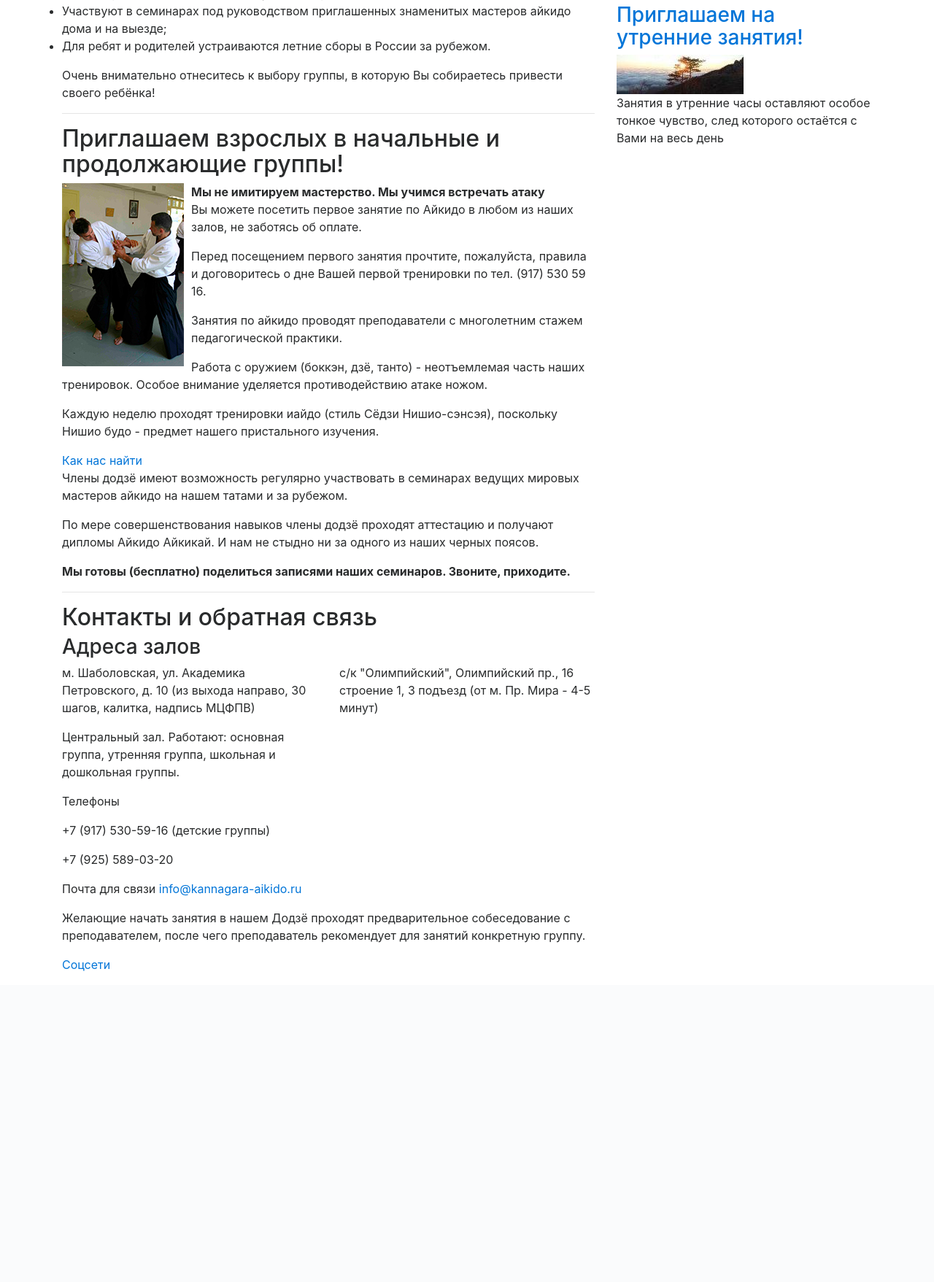
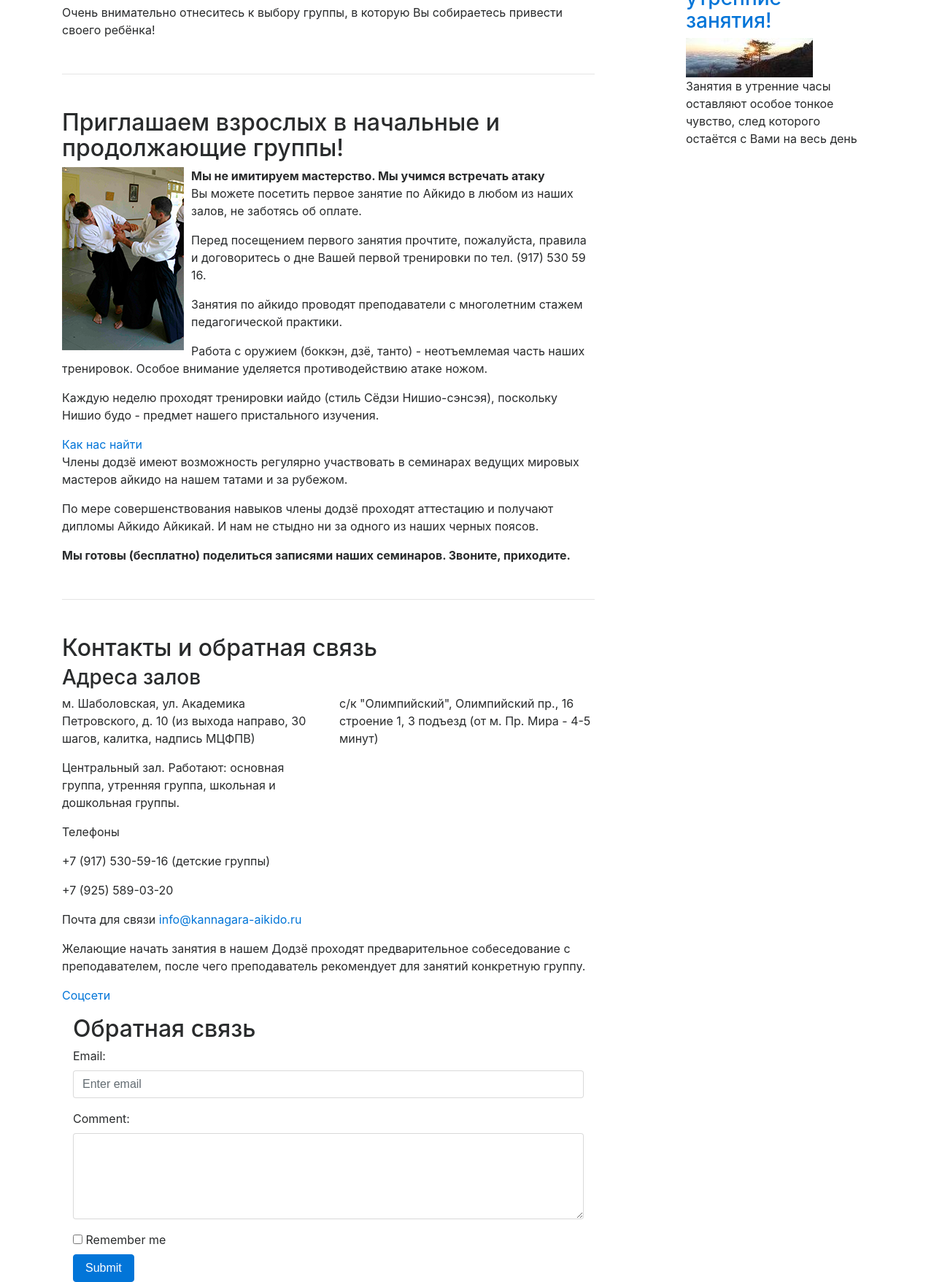
Before and after one commit to tokerbaby/kannagara-aiki, a PHP site: page / in a window 1280 px wide. Shown: the part 1144-2901 px from the top of the page at 73% size. Before the commit the page ends 2475 px from the top, so only its background shows below. Run offline with PHP 8.4, Linux system fonts and the light colour scheme; some libraries are stand-ins or nearby versions.

Commit message:
Added feedback form

```diff
--- a/css/index.css
+++ b/css/index.css
@@ -104,3 +104,8 @@ html, body, div, span, h1, h2, h3, h4, h5, h6, p, blockquote, a, img, small, str
     display: block;
     margin-right: 10px;
 }
+
+.y_map {
+    margin-top: 100px;
+    margin-left: 100px;
+}
--- a/index.html
+++ b/index.html
@@ -117,13 +117,13 @@
 	  	</div>
 
 	  	<div class="container-fluid slider-container">
-			<img width="1140px" height="300px" class="slider_placeholder img-responsive center-block" src="#">
+			<img width="1140px" height="150px" class="slider_placeholder img-responsive center-block" src="#">
 		</div>
 
 		<div class="container">
 			<div class="row">
 
-				<div class="col-sm-8">
+				<div class="col-md-8 col-sm-8">
 					<h1>
 						О клубе
 						<br>
@@ -132,11 +132,11 @@
 					<p><strong>Айкидо для нас не бизнес. Для нас это Путь. Мы ищем единомышленников.</strong></p>
 					<p>Наше додзё основано в 1989 г. С тех пор занятия идут, не прекращаясь. Мы видим айкидо не только как острое оружие, но и как возможность развития личности.</p>
 
-					<hr>
+					<hr class="my-5">
 
 					<div>
 						<h2>Приглашаем ребят в детскую группу айкидо</h2>
-						<img src="images/kid.jpg" id="kid">
+						<img src="images/kid.jpg" class="d-sm-none d-md-block" id="kid">
 						<p>Айкидо прекрасно подходит для занятий в самом раннем возрасте. Правильно поставленное преподавание айкидо помогает раскрытию творческих возможностей личности ученика.</p>
 						<p>Айкидо учит мощи, но не грубости. Для занятий не требуется особых физических данных. Занятия айкидо так же хороши для девочек, как и для мальчиков.</p>
 						<p>Мы хотим увидеть человека умелого, сильного, чувствующего, думающего. Важно, чтобы у взрослеющего человека выросло чувство собственного достоинства вместе с уважением к другим. Вооружённый человек должен особенно бережно относиться к живому. Этому, по нашему убеждению и должно научить айкидо.</p>
@@ -164,7 +164,7 @@
 						<p>Очень внимательно отнеситесь к выбору группы, в которую Вы собираетесь привести своего ребёнка!</p>
 					</div>
 
-					<hr>
+					<hr class="my-5">
 
 					<div>
 						<h2>Приглашаем взрослых в начальные и продолжающие группы!</h2>
@@ -181,7 +181,7 @@
 						<p><strong>Мы готовы (бесплатно) поделиться записями наших семинаров. Звоните, приходите.</strong></p>
 					</div>
 
-					<hr>
+					<hr class="my-5">
 
 					<div>
 						<h2>Контакты и обратная связь</h2>
@@ -208,12 +208,33 @@
 							<p>Почта для связи <a href="#">info@kannagara-aikido.ru</a></p>
 							<p>Желающие начать занятия в нашем Додзё проходят предварительное собеседование с преподавателем, после чего преподаватель рекомендует для занятий конкретную группу.</p>
 							<p><a href="#">Соцсети</a></p>
+
+
+							<div class="container">
+								<h2>Обратная связь</h2>
+								<form action="/action_page.php">
+								    <div class="form-group">
+								      <label for="email">Email:</label>
+								      <input type="email" class="form-control" id="email" placeholder="Enter email" name="email">
+								    </div>
+								    <div class="form-group">
+										<label for="comment">Comment:</label>
+										<textarea class="form-control" rows="5" id="comment"></textarea>
+								    </div>
+								    <div class="form-check">
+								      <label class="form-check-label">
+								        <input class="form-check-input" type="checkbox" name="remember"> Remember me
+								      </label>
+								    </div>
+								    <button type="submit" class="btn btn-primary">Submit</button>
+							  </form>
+							</div>
 						</div>
 					</div>
 
 				</div>
 
-				<div class="col-sm-4">
+				<div class="col-md-3 ml-auto col-sm-3 ml-auto">
 					<div class="side_bar">
 						<h3>Новости</h3>
 						<img src="images/book.jpg">
```
